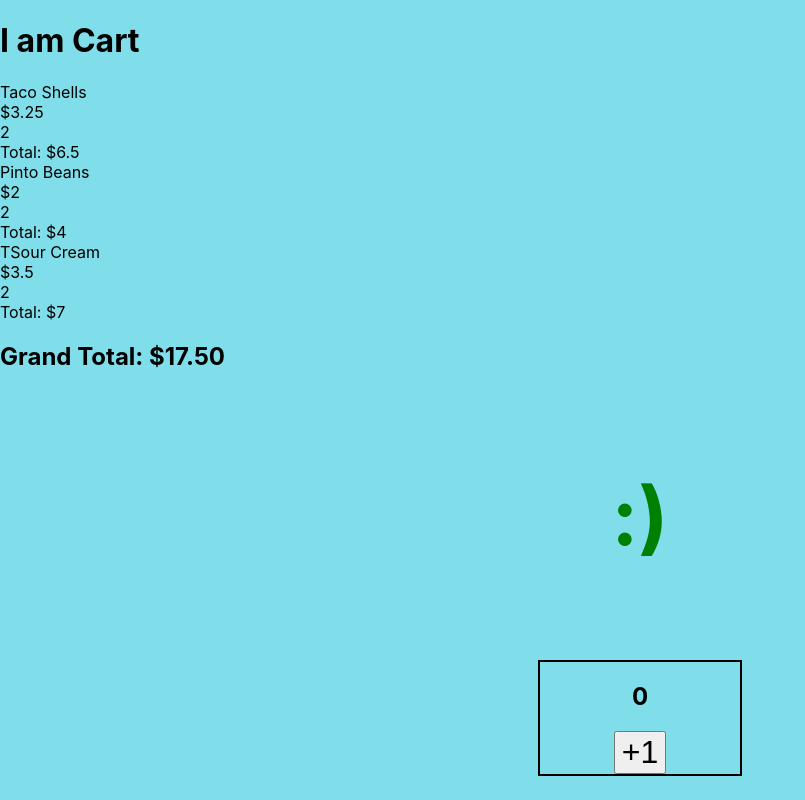
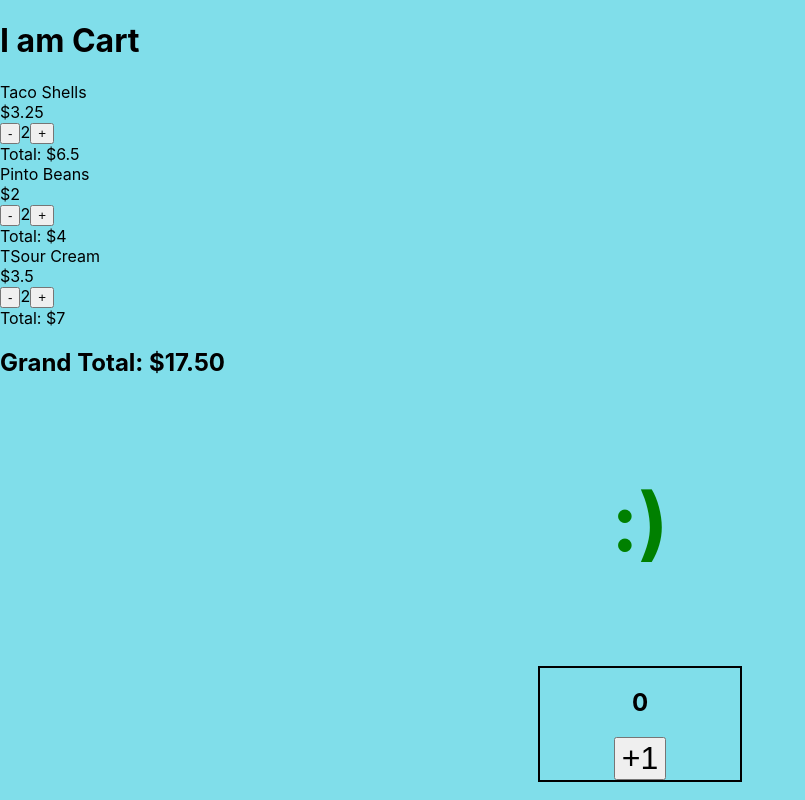
Before and after one commit to Prashant-SK/react-payment-gateway, a React (Create React App) app: page / in a window 1280 px wide. Shown: the top 800 px of the page, without its empty margins (0-805 px from the left). Built offline with nearby package versions, Linux system fonts and the light colour scheme.

Commit message:
Added buttons to enable users to select quantity

```diff
--- a/src/Cart.js
+++ b/src/Cart.js
@@ -1,14 +1,26 @@
-import React from 'react';
+import React, { useState } from 'react';
 import CartItem from './CartItem';
 
 function Cart({ initialItems }){
 
-    const grandTotal = initialItems.reduce((total, item) => (total + item.qty * item.price), 0).toFixed(2);
+    const [items, setItems] = useState(initialItems);
+
+    const updateQty = (id, newQty) => {
+        const newItems = items.map(item => {
+            if(item.id === id){
+                return {...item, qty: newQty}
+            }
+            return item;
+        });
+        setItems(newItems);
+    }
+
+    const grandTotal = items.reduce((total, item) => (total + item.qty * item.price), 0).toFixed(2);
     return (
         <div className="Cart">
             <h1>I am Cart</h1>
             <div className="Cart-items">
-                {initialItems && initialItems.map(item => (
+                {items.map(item => (
                     <CartItem key={item.id} {...item}/>
                 ))}
             </div>
--- a/src/CartItem.js
+++ b/src/CartItem.js
@@ -1,11 +1,18 @@
 import React from 'react';
 
 function CartItem({id, name, price, qty}){
+    const addOne = () => {
+        qty += 1;
+    }
     return (
         <div className="CartItem">
             <div>{name}</div>
             <div>${price}</div>
-            <div>{qty}</div>
+            <div>
+                <button>-</button>
+                {qty}
+                <button onClick={addOne}>+</button>
+            </div>
             <div>Total: ${qty * price}</div>
         </div>
     )
```
